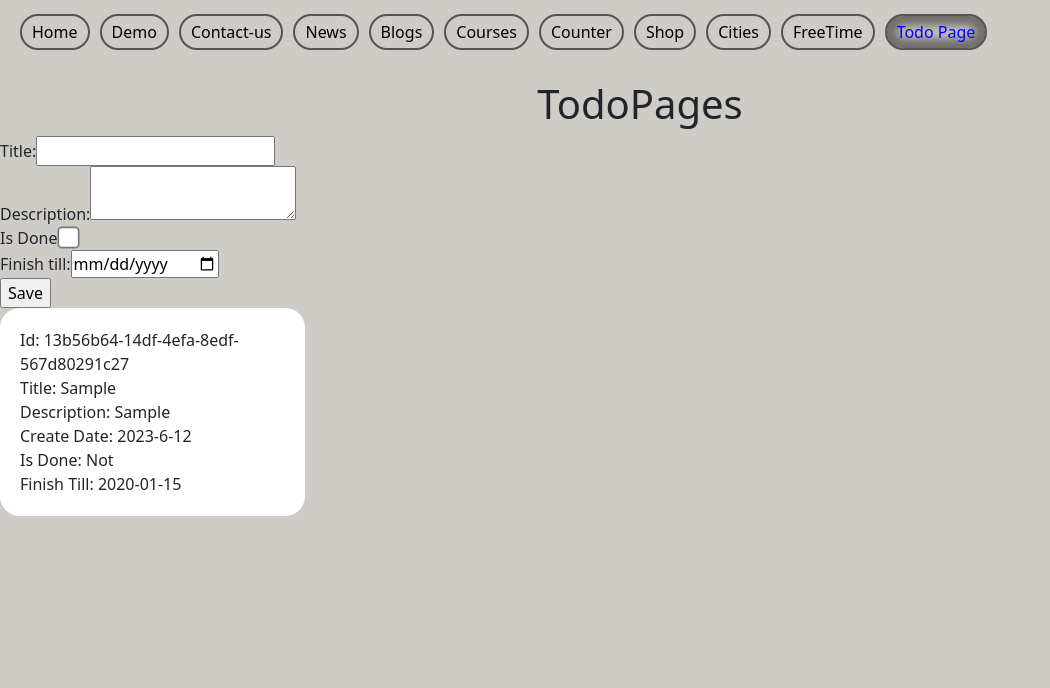
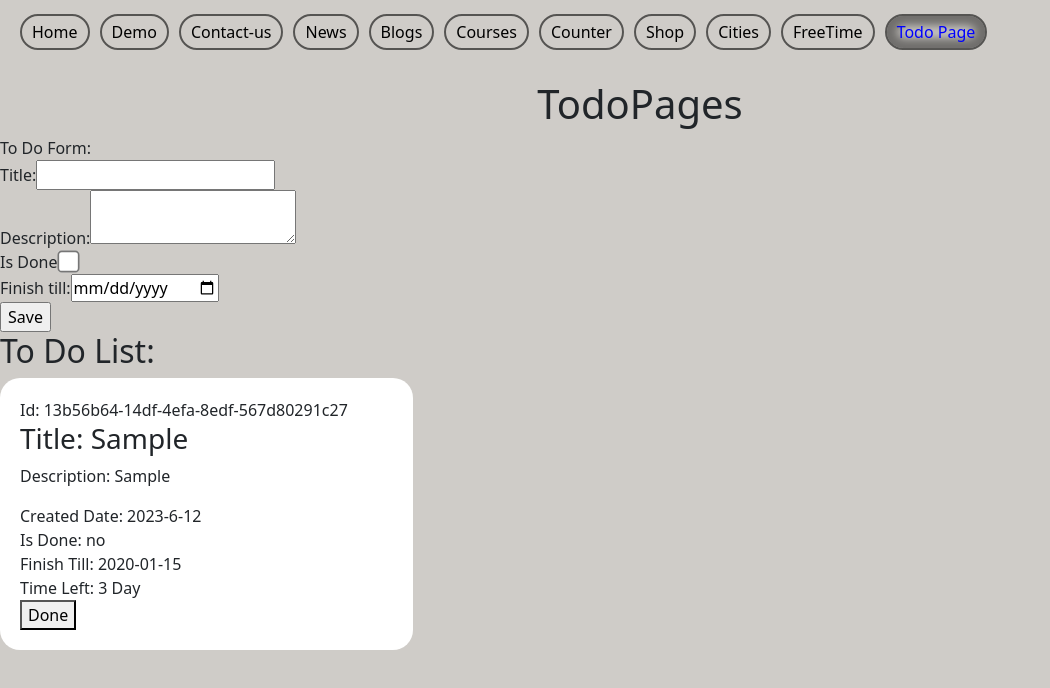
Before and after one commit to Martynas-J/first-react-app, a React (Create React App) app: page /TodoPage in a window 1280 px wide. Both pictures are taken after typing "Sample", "Sample", "2020-01-15" into the empty fields and a click on the input "Save". Shown: the top 688 px of the page, without its empty margins (0-1050 px from the left). Built offline with nearby package versions, Linux system fonts and the light colour scheme.

Commit message:
todo page

```diff
--- a/src/components/TotoPage/TodoForm.js
+++ b/src/components/TotoPage/TodoForm.js
@@ -20,21 +20,22 @@ const TodoForm = ({ onNewTodoHandler }) => {
     let month = newDate.getMonth() + 1;
     let year = newDate.getFullYear();
 
-    const currentDate = `${year}-${month}-${date}`
+    const createdDate = `${year}-${month}-${date}`
     const id = todoId()
-    const newData = { id, title, description, currentDate, isDone, finishTill }
+    const newData = { id, title, description, createdDate, isDone, finishTill }
+    onNewTodoHandler(newData)
     setTitle("");
     setDescription("");
     setIsDone(false)
     setFinishTill("")
-    onNewTodoHandler(newData)
   }
 
   return (
     <form onSubmit={addTodoHandler}>
+      <div>To Do Form:</div>
       <div className='todo-input'>
-        <label htmlFor={todoId + '-title'}>Title:</label>
-        <input type='text' id={todoId + '-title'} value={title} onChange={addTitleHandle}></input>
+        <label htmlFor={'title'}>Title:</label>
+        <input type='text' id={'title'} value={title} onChange={addTitleHandle}></input>
       </div>
       <div className='todo-input'>
         <label htmlFor='description'>Description:</label>
--- a/src/components/TotoPage/TodoItem.js
+++ b/src/components/TotoPage/TodoItem.js
@@ -1,17 +1,54 @@
 
 
-const TodoItem = ({ todo }) => {
-    const { id, title, description, currentDate, isDone, finishTill } = todo
+const TodoItem = ({ todo, onAddDoneHandler }) => {
+    const { id, title, description, createdDate, isDone, finishTill } = todo
+    let descriptionElement = ""
+    if (description) {
+        descriptionElement = <p> Description: {description}</p>
+    }
+    const finishYear = Number(finishTill.split("-")[0])
+    const finishMonth = Number(finishTill.split("-")[1])
+    const finishDay = Number(finishTill.split("-")[2])
+
+    const createdYear = Number(createdDate.split("-")[0])
+    const createdMonth = Number(createdDate.split("-")[1])
+    const createdDay = Number(createdDate.split("-")[2])
+
+    let timeLeft = ""
+    let isDoneText = "no"
+    let doneButton = <button onClick={() => onAddDoneHandler(id)}>Done</button>
+
+    if (finishYear > createdYear) {
+        timeLeft = ` ${finishYear - createdYear} Year`
+    } else if (finishMonth > createdMonth) {
+        timeLeft = `${finishMonth - createdMonth} Month`
+    } else if (finishDay > createdDay) {
+        timeLeft = `${finishDay - createdDay} Day`
+    } else {
+        timeLeft = `time is over`
+        doneButton = ""
+    }
+
+    if (isDone) {
+        isDoneText = "Yes"
+        doneButton = ""
+    }
+
     return (
         <ul className="todo-item">
-            <li> Id: {id}</li>
-            <li> Title: {title}</li>
-            <li> Description: {description}</li>
-            <li> Create Date: {currentDate}</li>
-            <li> Is Done: {isDone ? "Yes":"Not" }</li>
-            <li> Finish Till: {finishTill}</li>
+            <span> Id: {id}</span>
+            <h3> Title: {title}</h3>
+            {descriptionElement}
+            <div> Created Date: {createdDate}</div>
+            <div> Is Done: {isDoneText}</div>
+            <div> Finish Till: {finishTill}</div>
+            <div> Time Left: {timeLeft}</div>
+            {doneButton}
         </ul>
     )
 }
 
 export default TodoItem
+
+// 3. Atvaizduoti kiek liko laiko iki užduoties deadline.
+// 4. Pridėti galimybę pažymėti užduotį kaip atliktą.
--- a/src/components/TotoPage/TodoList.js
+++ b/src/components/TotoPage/TodoList.js
@@ -1,17 +1,23 @@
 import TodoItem from "./TodoItem"
 
 
-const TodoList = ({ todoList }) => {
+const TodoList = ({ todoList, onAddDoneHandler }) => {
     return (
+        todoList ?
+            <div className="todo-Wrapper">
+                <h2>To Do List:</h2>
                 <div className="todo-content">
                     {todoList.map((item, index) => {
                         return (
                             <TodoItem
                                 key={index}
-                        todo={item} />
+                                todo={item}
+                                onAddDoneHandler={onAddDoneHandler} />
                         )
                     })}
                 </div>
+            </div> : " No To Do"
+
     )
 }
 
--- a/src/pages/TodoPage/TodoPage.css
+++ b/src/pages/TodoPage/TodoPage.css
@@ -9,7 +9,7 @@
 }
 .todo-content{
     display: grid;
-    grid-template-columns: 1fr 1fr 1fr 1fr;
+    grid-template-columns: 1fr 1fr 1fr ;
     gap: 20px;
 }
 .todo-item li{
--- a/src/pages/TodoPage/TodoPage.js
+++ b/src/pages/TodoPage/TodoPage.js
@@ -8,21 +8,25 @@ const TodoPages = () => {
 const [todo, setTodo] = useState([])
 const addTodoHandler = (newDate) => {
     setTodo(prevState => [newDate, ...prevState])
-    console.log(todo)
+}
+const addDoneHandler = (id) => {
+  setTodo(prevState => {
+    const newState = [...prevState];
+    const newDate = newState.map(item => {
+      if (item.id === id) {
+        return {...item, isDone : true}
+      }
+      return item
+      })
+      return newDate;
+  })
 }
 
   return (
     <div>
        <h1 className='todo-title'>TodoPages</h1>
-       <div className="todo-form">
             <TodoForm  onNewTodoHandler = {addTodoHandler} />
-
-       </div>
-       <div className="todo-wrapper">
-            <TodoList
-            todoList = {todo}
-            />
-       </div>
+            <TodoList  todoList = {todo}  onAddDoneHandler = {addDoneHandler}/>
     </div>
   )
 }
```
Lines whose indentation alone changed are shown as unchanged.
